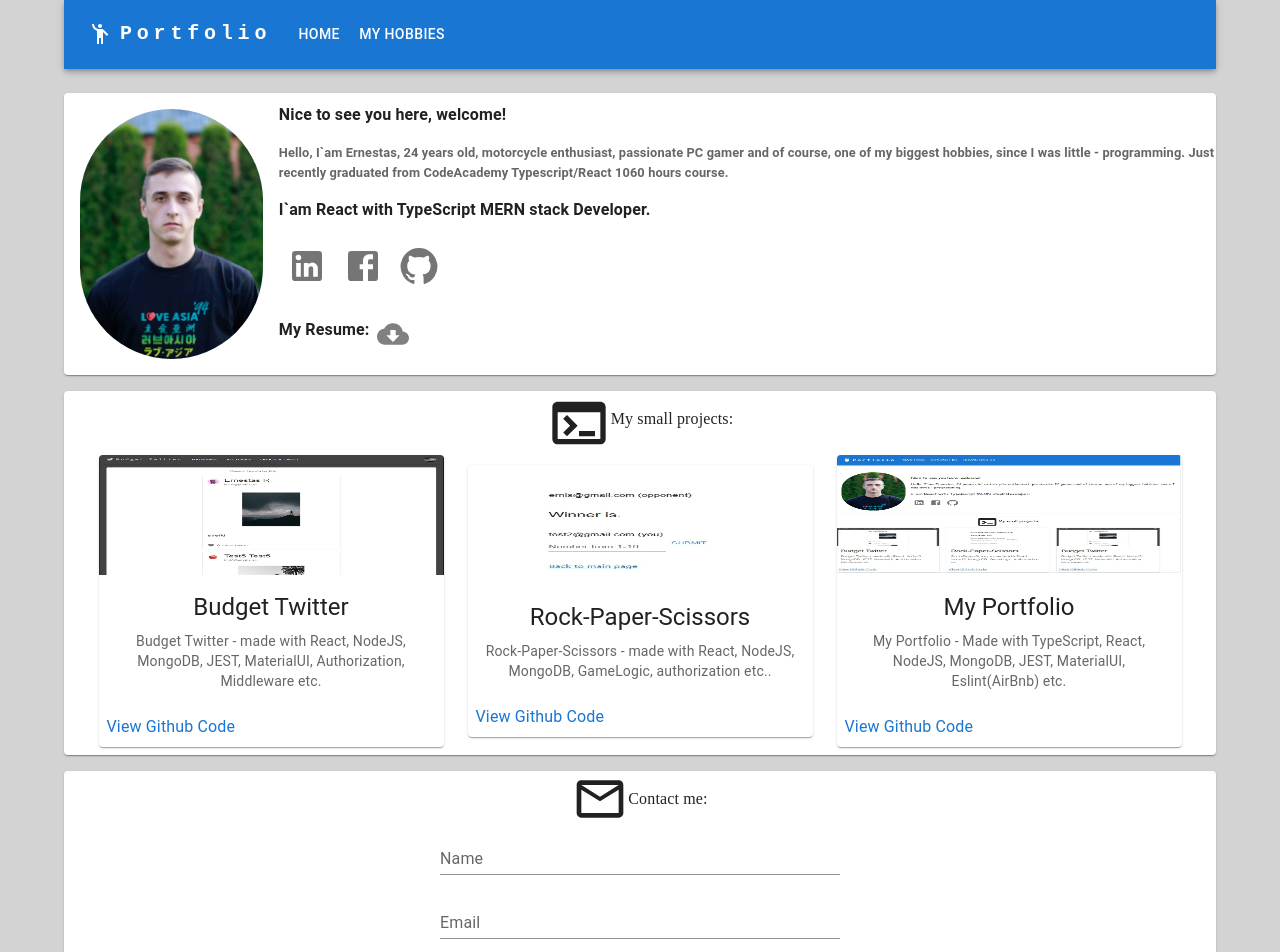
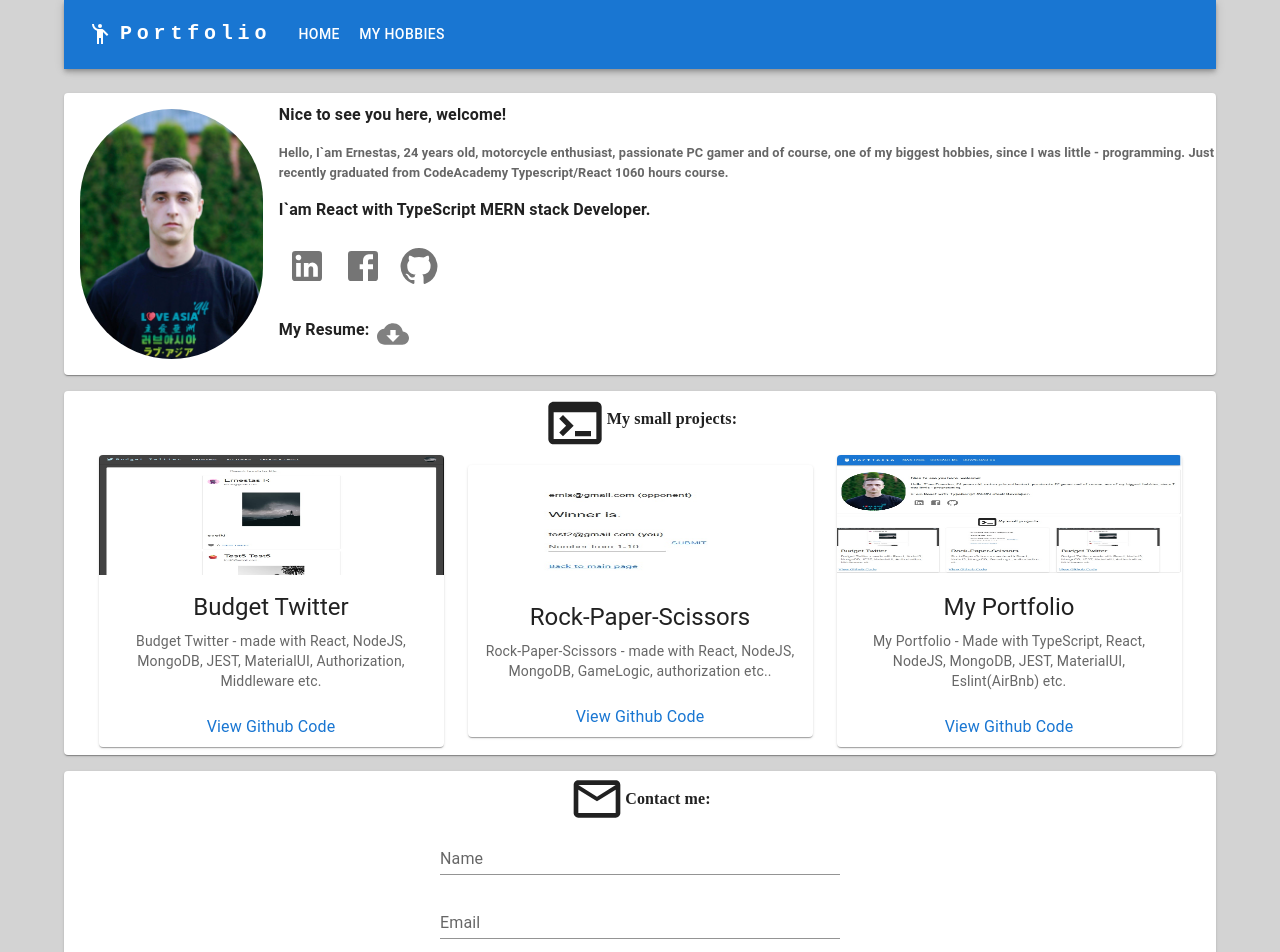
Before and after one commit to ErnestasRa/Portfolio-Page---React-TypeScript-NodeJS-MUI, a React (Create React App) app: page / in a window 1280 px wide. Shown: the top 952 px of the page. Built offline with nearby package versions, Linux system fonts and the light colour scheme.

Commit message:
chore: minor fontweight and text alignment fixes

```diff
--- a/src/components/about-me/apps-ive-built.tsx
+++ b/src/components/about-me/apps-ive-built.tsx
@@ -8,7 +8,14 @@ import Typography from '@mui/material/Typography';
 const AppsIveBuilt:React.FC = () => (
   <Box sx={{ display: 'flex', justifyContent: 'center' }}>
     <TerminalIcon sx={{ fontSize: { xs: '5vh', md: '8vh' } }} />
-    <Typography sx={{ fontFamily: 'initial', mt: { xs: '1vh', md: '2vh' } }}>My small projects:</Typography>
+    <Typography sx={{
+      fontFamily: 'initial',
+      mt: { xs: '1vh', md: '2vh' },
+      fontWeight: 600,
+}}
+    >
+      My small projects:
+    </Typography>
   </Box>
   );
 
--- a/src/components/contact-me/contact-me.tsx
+++ b/src/components/contact-me/contact-me.tsx
@@ -8,7 +8,14 @@ import MailOutlineIcon from '@mui/icons-material/MailOutline';
 const ContactMe:React.FC = () => (
   <Box sx={{ display: 'flex', justifyContent: 'center' }}>
     <MailOutlineIcon sx={{ fontSize: { xs: '5vh', md: '7vh' } }} />
-    <Typography sx={{ fontFamily: 'initial', mt: { xs: '1vh', md: '2vh' } }}>Contact me:</Typography>
+    <Typography sx={{
+      fontFamily: 'initial',
+      mt: { xs: '1vh', md: '2vh' },
+      fontWeight: 600,
+}}
+    >
+      Contact me:
+    </Typography>
   </Box>
   );
 
--- a/src/components/my-apps/apps-box.tsx
+++ b/src/components/my-apps/apps-box.tsx
@@ -37,8 +37,19 @@ const AppMediaCard:React.FC<AppMediaCardType> = ({
         {description}
       </Typography>
     </CardContent>
-    <CardActions>
-      <Link href={link} sx={{ textAlign: 'center', textDecoration: 'none' }}>
+    <CardActions sx={{
+        textAlign: 'center',
+        display: 'flex',
+        justifyContent: 'center',
+        gap: 2,
+      }}
+    >
+      <Link
+        href={link}
+        sx={{
+          textDecoration: 'none',
+        }}
+      >
         View Github Code
       </Link>
     </CardActions>
```
